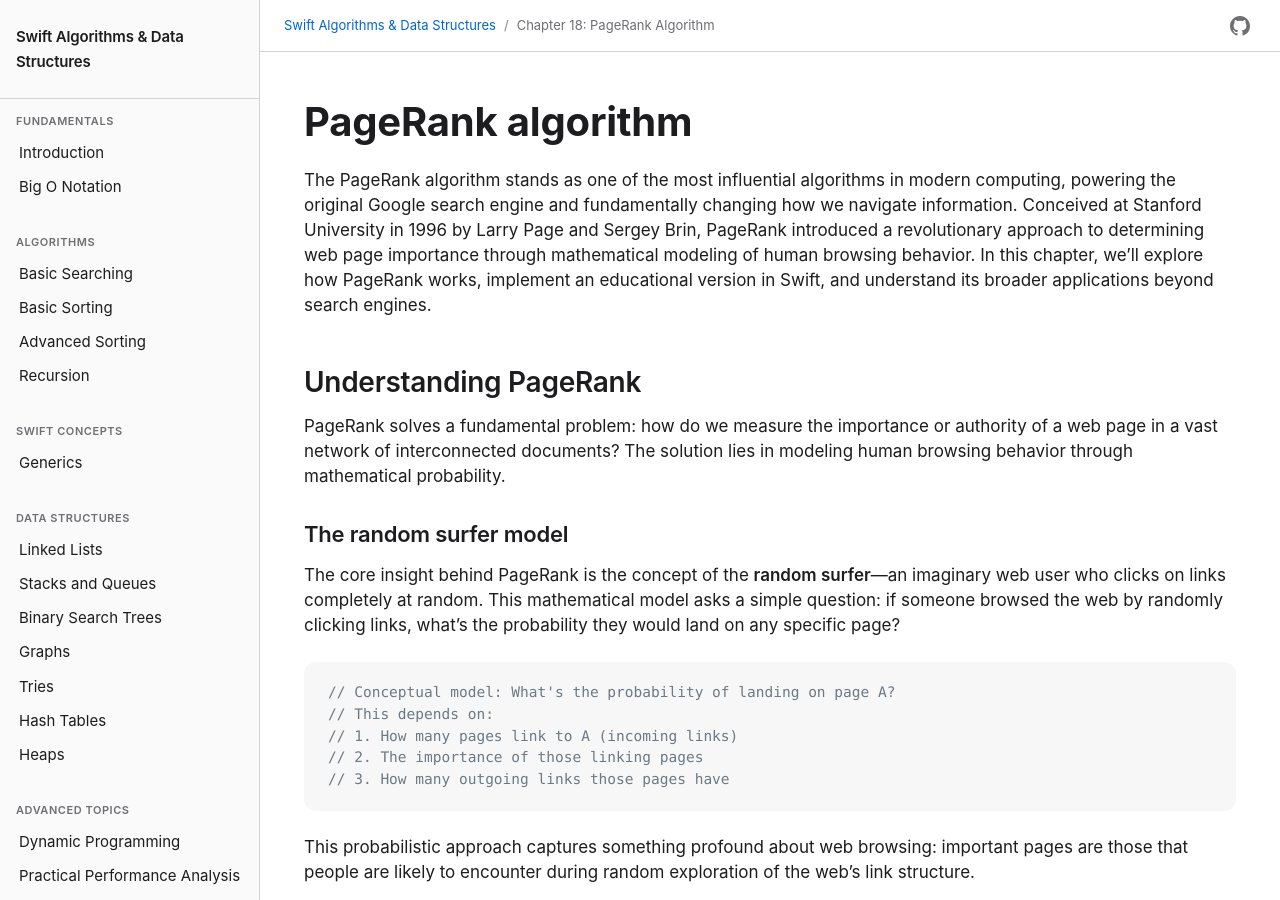
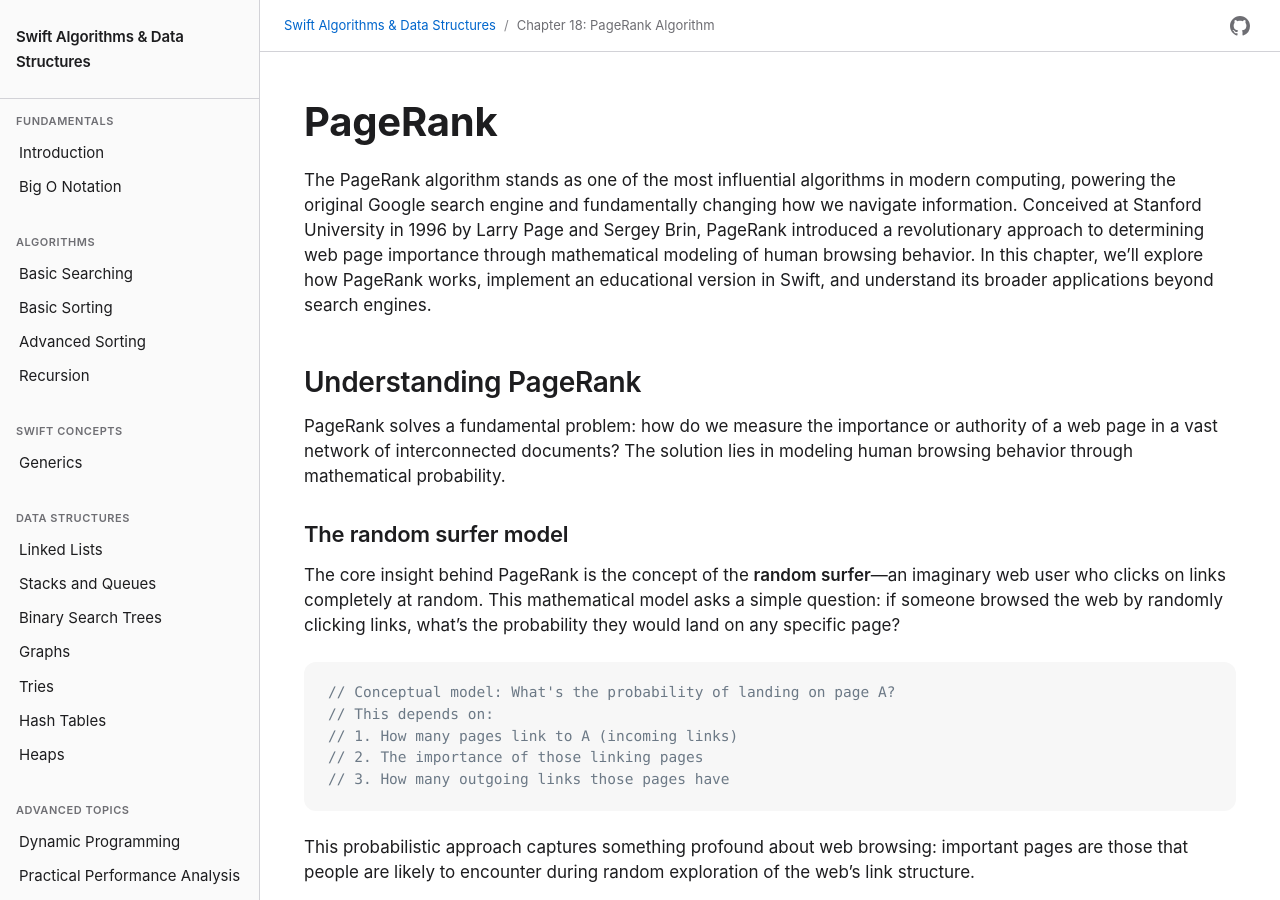
Before and after one commit to waynewbishop/swift-algorithms, a Jekyll site: the page built from 18-pagerank-algorithm.md, in a window 1280 px wide and 900 px high. Built offline with Jekyll 4.4.1, drawn with Linux system fonts in a browser that asks for light colours.

Commit message:
fix: renaming chapter title..

```diff
--- a/18-pagerank-algorithm.md
+++ b/18-pagerank-algorithm.md
@@ -9,7 +9,7 @@
 </div>
 
 
-# PageRank algorithm
+# PageRank
 
 The PageRank algorithm stands as one of the most influential algorithms in modern computing, powering the original Google search engine and fundamentally changing how we navigate information. Conceived at Stanford University in 1996 by Larry Page and Sergey Brin, PageRank introduced a revolutionary approach to determining web page importance through mathematical modeling of human browsing behavior. In this chapter, we'll explore how PageRank works, implement an educational version in Swift, and understand its broader applications beyond search engines.
 
--- a/_config.yml
+++ b/_config.yml
@@ -101,7 +101,7 @@
         url: "15-dynamic-programming"
       - title: "Practical Performance Analysis"
         url: "16-advanced-complexity-analysis"
-      - title: "PageRank Algorithm"
+      - title: "PageRank"
         url: "18-pagerank-algorithm"
       - title: "Linear Algebra"
         url: "17-linear-algebra"
```
